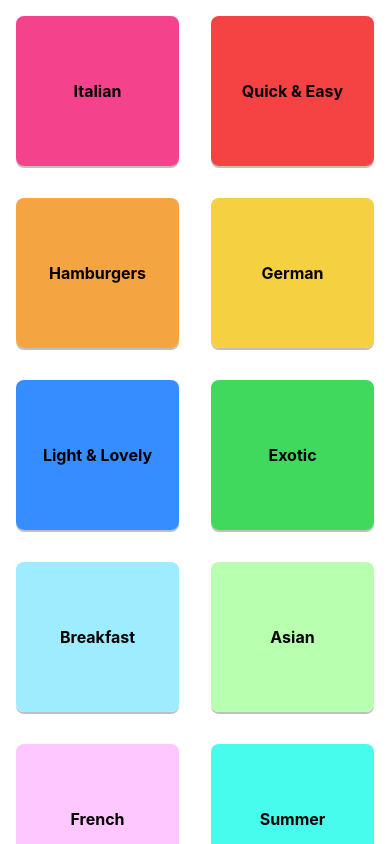
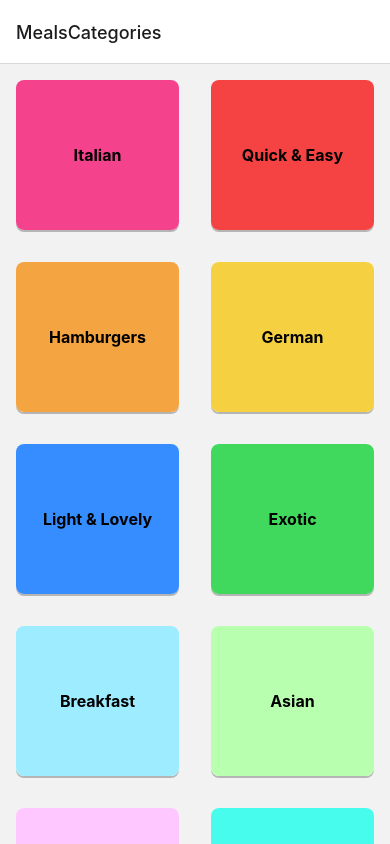
Before and after one commit to shaho1090/meals, a React Native app: screen / in a window 390 px wide. Built offline with nearby package versions, Linux system fonts and the light colour scheme.

Commit message:
lesson: 94, getting started with navigation package

```diff
--- a/App.js
+++ b/App.js
@@ -1,12 +1,21 @@
 import { StatusBar } from 'expo-status-bar';
 import { StyleSheet } from "react-native";
+import { NavigationContainer } from "@react-navigation/native";
+import { createNativeStackNavigator } from "@react-navigation/native-stack";
+
 import CategoriesScreen from "./screens/CategoriesScreen";
+
+const Stack = createNativeStackNavigator();
 
 export default function App() {
   return (
     <>
-      <StatusBar style="light" />
-      <CategoriesScreen />
+      <StatusBar style="dark" />
+      <NavigationContainer>
+        <Stack.Navigator>
+          <Stack.Screen name="MealsCategories" component={CategoriesScreen} />
+        </Stack.Navigator>
+      </NavigationContainer>
     </>
   );
 }
--- a/package.json
+++ b/package.json
@@ -9,10 +9,14 @@
     "web": "expo start --web"
   },
   "dependencies": {
+    "@react-navigation/native": "^6.1.18",
+    "@react-navigation/native-stack": "^6.11.0",
     "expo": "~51.0.28",
     "expo-status-bar": "~1.12.1",
     "react": "18.2.0",
-    "react-native": "0.74.5"
+    "react-native": "0.74.5",
+    "react-native-safe-area-context": "4.10.5",
+    "react-native-screens": "3.31.1"
   },
   "devDependencies": {
     "@babel/core": "^7.20.0"
```
Also changed, not shown: 1 other file (tests, documents, lock files or other folders).
